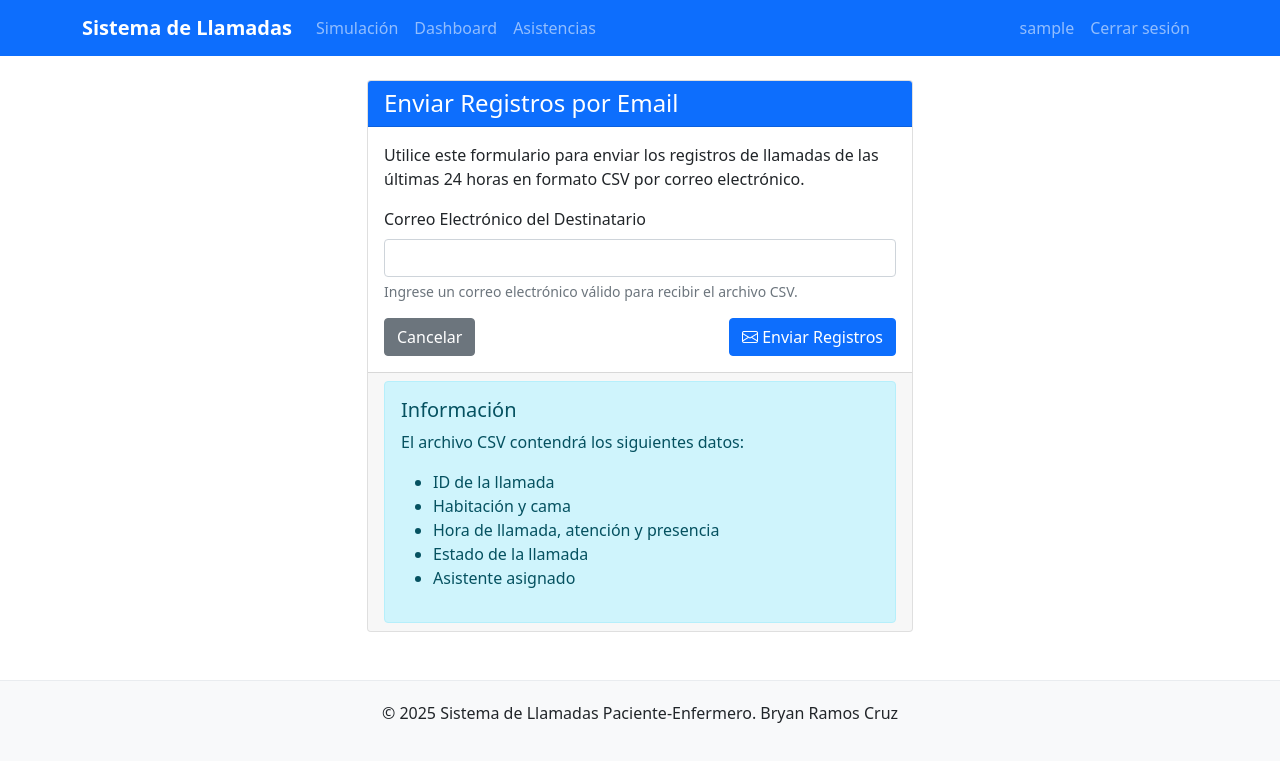
After one commit to BryanRC02/SistemaLlamadas, a Flask app: page /send_email_csv in a window 1280 px wide. The commit adds this page. Shown: the top 762 px of the page. Run offline with Flask 2, Linux system fonts and the light colour scheme; the visitor is signed in with stand-in values (Sample User, id 1); data comes from the database, SQL or seed files in the repository.

Commit message:
Implementación de la funcionalidad para enviar registros de llamadas por correo electrónico: se añade una nueva ruta para enviar un archivo CSV con los registros de llamadas a un destinatario especificado. Se actualiza la configuración de correo electrónico y se integra Flask-Mail en la aplicación. Se modifican las plantillas para incluir un botón que permite enviar el CSV por email.

```diff
--- a/app/__init__.py
+++ b/app/__init__.py
@@ -4,11 +4,13 @@ pymysql.install_as_MySQLdb()
 from flask import Flask
 from flask_sqlalchemy import SQLAlchemy
 from flask_login import LoginManager
+from flask_mail import Mail
 from config import Config
 
 db = SQLAlchemy()
 login_manager = LoginManager()
 login_manager.login_view = 'auth.login'
+mail = Mail()
 
 def create_app(config_class=Config):
     app = Flask(__name__)
@@ -16,6 +18,7 @@ def create_app(config_class=Config):
 
     db.init_app(app)
     login_manager.init_app(app)
+    mail.init_app(app)
 
     from app.routes.main import main_bp
     from app.routes.auth import auth_bp
--- a/app/routes/main.py
+++ b/app/routes/main.py
@@ -7,6 +7,7 @@ import requests
 from app import db
 from app.models.models import Call, Assistant, Relay
 from app.routes.api import control_relay
+from app.utils import send_email, generate_calls_csv
 
 main_bp = Blueprint('main', __name__)
 
@@ -108,38 +109,66 @@ def desenroll():
 @main_bp.route('/export_csv')
 @login_required
 def export_csv():
-    # Obtener las llamadas de las últimas 24 horas
-    since = datetime.utcnow() - timedelta(hours=24)
-    calls = Call.query.filter(Call.call_time >= since).all()
+    """Descargar los registros de llamadas en formato CSV"""
+    csv_data, filename = generate_calls_csv()
 
-    output = io.StringIO()
-    writer = csv.writer(output)
-
-    # Escribir la cabecera
-    writer.writerow(['ID', 'Habitación', 'Cama', 'Hora de Llamada', 'Hora de Atención',
-                    'Hora de Presencia', 'Estado', 'Asistente'])
-
-    # Escribir los datos
-    for call in calls:
-        assistant_name = call.attending_assistant.name if call.attending_assistant else ''
-        writer.writerow([
-            call.id,
-            call.room,
-            call.bed,
-            call.call_time,
-            call.attention_time,
-            call.presence_time,
-            call.status,
-            assistant_name
-        ])
-
-    output.seek(0)
     return send_file(
-        io.BytesIO(output.getvalue().encode('utf-8')),
+        io.BytesIO(csv_data.encode('utf-8')),
         mimetype='text/csv',
         as_attachment=True,
-        attachment_filename=f'llamadas_{datetime.utcnow().strftime("%Y%m%d")}.csv'
+        attachment_filename=filename
     )
+
+@main_bp.route('/send_email_csv', methods=['GET', 'POST'])
+@login_required
+def send_email_csv():
+    """Enviar los registros de llamadas por correo electrónico en formato CSV"""
+    if request.method == 'POST':
+        recipient = request.form.get('recipient')
+        if not recipient:
+            flash('El correo electrónico del destinatario es obligatorio')
+            return redirect(url_for('main.send_email_csv'))
+
+        # Generar el archivo CSV
+        csv_data, filename = generate_calls_csv()
+
+        # Crear el cuerpo del correo
+        fecha_actual = datetime.utcnow().strftime('%d/%m/%Y')
+        subject = f"Registros de Llamadas - {fecha_actual}"
+
+        text_body = f"""
+        Registros de Llamadas del Sistema - {fecha_actual}
+
+        Se adjunta el archivo CSV con los registros de las llamadas de las últimas 24 horas.
+
+        Este es un correo automático, por favor no responda a este mensaje.
+        """
+
+        html_body = f"""
+        <h2>Registros de Llamadas del Sistema - {fecha_actual}</h2>
+        <p>Se adjunta el archivo CSV con los registros de las llamadas de las últimas 24 horas.</p>
+        <p>Este es un correo automático, por favor no responda a este mensaje.</p>
+        """
+
+        # Crear el archivo adjunto
+        attachment = (filename, 'text/csv', csv_data.encode('utf-8'))
+
+        try:
+            send_email(
+                subject=subject,
+                sender=None,
+                recipients=[recipient],
+                text_body=text_body,
+                html_body=html_body,
+                attachments=[attachment]
+            )
+            flash('Correo enviado con éxito. Verifique su bandeja de entrada.')
+        except Exception as e:
+            flash(f'Error al enviar el correo: {str(e)}')
+
+        return redirect(url_for('main.dashboard'))
+
+    return render_template('send_email_csv.html')
 
 @main_bp.route('/simulacion')
 def simulacion():
--- a/app/templates/asistencias.html
+++ b/app/templates/asistencias.html
@@ -17,8 +17,11 @@
                 <div class="d-flex justify-content-between align-items-center">
                     <h5 class="mb-0">Llamadas ({{ calls|length }})</h5>
                     <div>
-                        <a href="{{ url_for('main.export_csv') }}" class="btn btn-sm btn-light">
+                        <a href="{{ url_for('main.export_csv') }}" class="btn btn-sm btn-light me-2">
                             <i class="bi bi-file-earmark-excel"></i> Exportar CSV
+                        </a>
+                        <a href="{{ url_for('main.send_email_csv') }}" class="btn btn-sm btn-primary">
+                            <i class="bi bi-envelope"></i> Enviar por Email
                         </a>
                     </div>
                 </div>
--- a/app/templates/dashboard.html
+++ b/app/templates/dashboard.html
@@ -194,7 +194,7 @@
             <a href="{{ url_for('main.export_csv') }}" class="btn btn-success me-2">
                 <i class="bi bi-file-earmark-excel"></i> Exportar CSV
             </a>
-            <a href="#" class="btn btn-primary">
+            <a href="{{ url_for('main.send_email_csv') }}" class="btn btn-primary">
                 <i class="bi bi-envelope"></i> Enviar por Email
             </a>
         </div>
--- /dev/null
+++ b/app/templates/send_email_csv.html
@@ -0,0 +1,50 @@
+{% extends "base.html" %}
+
+{% block title %}Enviar Registros por Email - Sistema de Llamadas{% endblock %}
+
+{% block content %}
+<div class="row justify-content-center">
+    <div class="col-md-6">
+        <div class="card">
+            <div class="card-header bg-primary text-white">
+                <h4 class="mb-0">Enviar Registros por Email</h4>
+            </div>
+            <div class="card-body">
+                <p class="mb-3">
+                    Utilice este formulario para enviar los registros de llamadas de las últimas 24 horas en formato CSV por correo electrónico.
+                </p>
+                <form method="POST" action="{{ url_for('main.send_email_csv') }}">
+                    <div class="mb-3">
+                        <label for="recipient" class="form-label">Correo Electrónico del Destinatario</label>
+                        <input type="email" class="form-control" id="recipient" name="recipient" required>
+                        <div class="form-text text-muted">Ingrese un correo electrónico válido para recibir el archivo CSV.</div>
+                    </div>
+                    <div class="d-flex justify-content-between">
+                        <a href="{{ url_for('main.dashboard') }}" class="btn btn-secondary">Cancelar</a>
+                        <button type="submit" class="btn btn-primary">
+                            <i class="bi bi-envelope"></i> Enviar Registros
+                        </button>
+                    </div>
+                </form>
+            </div>
+            <div class="card-footer">
+                <div class="alert alert-info mb-0">
+                    <h5>Información</h5>
+                    <p>El archivo CSV contendrá los siguientes datos:</p>
+                    <ul>
+                        <li>ID de la llamada</li>
+                        <li>Habitación y cama</li>
+                        <li>Hora de llamada, atención y presencia</li>
+                        <li>Estado de la llamada</li>
+                        <li>Asistente asignado</li>
+                    </ul>
+                </div>
+            </div>
+        </div>
+    </div>
+</div>
+{% endblock %}
+
+{% block extra_css %}
+<link rel="stylesheet" href="https://cdn.jsdelivr.net/npm/bootstrap-icons@1.8.1/font/bootstrap-icons.css">
+{% endblock %}
--- a/requirements.txt
+++ b/requirements.txt
@@ -3,6 +3,7 @@ Flask-SQLAlchemy==2.5.1
 SQLAlchemy==1.4.23
 Flask-Login==0.5.0
 Flask-WTF==0.15.1
+Flask-Mail==0.9.1
 gunicorn==20.1.0
 requests==2.26.0
 python-dotenv==0.19.0
```
Also changed, not shown: GMAIL_CONFIG.md (added, +52 -0 lines), app/utils.py (added, +69 -0 lines), config.py (+6 -6 lines).
